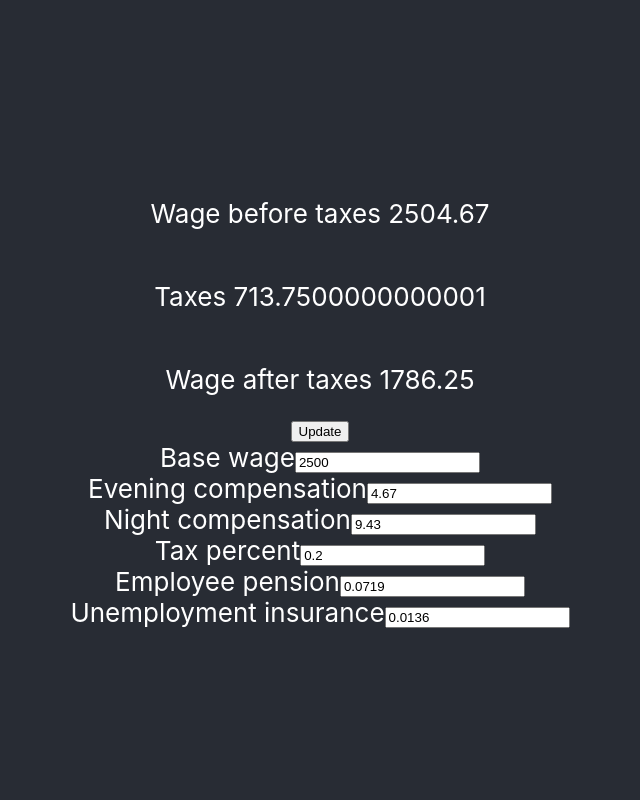
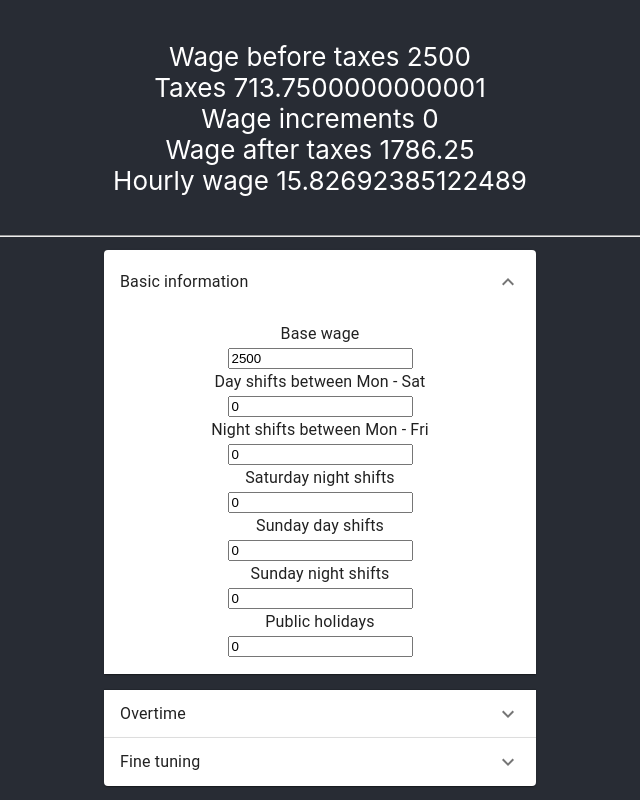
Before and after one commit to alexfour/wcalc, a React (Create React App) app: page / in a window 1280 px wide. Shown: the whole page, without its empty margins (320-960 px from the left). Built offline with nearby package versions, Linux system fonts and the light colour scheme.

Commit message:
Added all remaining inputs, added mui Accordion to house new input elements, included calculations for wage.

```diff
--- a/package.json
+++ b/package.json
@@ -6,6 +6,7 @@
   "dependencies": {
     "@emotion/react": "^11.5.0",
     "@emotion/styled": "^11.3.0",
+    "@mui/icons-material": "^5.0.5",
     "@mui/material": "^5.0.6",
     "@testing-library/jest-dom": "^5.14.1",
     "@testing-library/react": "^11.2.7",
--- a/src/App.js
+++ b/src/App.js
@@ -1,105 +1,301 @@
 import './App.css';
 import React, { useState, useEffect } from 'react';
 
+import Accordion from '@mui/material/Accordion';
+import AccordionSummary from '@mui/material/AccordionSummary';
+import AccordionDetails from '@mui/material/AccordionDetails';
+import Typography from '@mui/material/Typography';
+import ExpandMoreIcon from '@mui/icons-material/ExpandMore';
+
 function App() {
-  const [state, setState] = useState({
 
-  wage_base: 2500,
-  wage_evening_comp: 4.67,
-  wage_night_comp: 9.43,
-  wage_tax_percent: 0.2,
-  wage_employee_pension: 0.0719,
-  wage_unemployment_insurance: 0.0136,
+  const [wage_total, setWage_total] = useState(0);
+  const [wage_taxes_total, setWage_taxes_total] = useState(0);
+  const [wage_increments_total, setWage_increments_total] = useState(0);
 
-  wage_total: 0
+  const [wage_base, setWage_base] = useState(2500);
 
-  })
+  //Shift counters
+  const [shift_day_mon_sat, setShift_day_mon_sat] = useState(0);
+  const [shift_night_mon_fri, setShift_night_mon_fri] = useState(0);
+  const [shift_night_sat, setShift_night_sat] = useState(0);
+  const [shift_day_sun, setShift_day_sun] = useState(0);
+  const [shift_night_sun, setShift_night_sun] = useState(0);
+  const [shift_public_holiday, setShift_public_holiday] = useState(0);
+
+  //Overtime
+  const [shift_overtime_50, setShift_overtime_50] = useState(0);
+  const [shift_overtime_100, setShift_overtime_100] = useState(0);
+  const [shift_overtime_150, setShift_overtime_150] = useState(0);
+  const [shift_overtime_200, setShift_overtime_200] = useState(0);
+
+  const [shift_overtime_evening, setShift_overtime_evening] = useState(0);  //16-22:00
+  const [shift_overtime_night, setShift_overtime_night] = useState(0);      //22:00-06
+  const [shift_additional_increments, setShift_additional_increments] = useState(0);      //22:00-06
+
+  //Fine tuning variables
+  const [wage_evening_comp, setWage_evening_comp] = useState(4.67);
+  const [wage_night_comp, setWage_night_comp] = useState(wage_evening_comp * 2);
+  const [wage_sunday_comp, setWage_sunday_comp] = useState(0); //calculated in useEffect, also the hourly pay
+  const [wage_employee_pension, setWage_employee_pension] = useState(0.0719);
+  const [wage_unemployment_insurance, setWage_unemployment_insurance] = useState(0.0136);
+  const [wage_tax_percent, setWage_tax_percent] = useState(0.2);
+
 
 
   useEffect(() => {    // Update the document title using the browser API
-  document.title = `You're getting paid ${state.wage_base}€`;
-  });
+    document.title = `You're getting paid ${wage_total}€`;
 
+    //setWage_tax_percent(wage_base * 2);
+    setWage_sunday_comp(Number(wage_base/157.95868));
 
-  function handleChangeMultiple(evt) {
-    setState({
+    setWage_total(Number(wage_base + Number(wage_increments_total)));
+    setWage_taxes_total (Number(wage_total * (Number(wage_employee_pension) + Number(wage_unemployment_insurance) + Number(wage_tax_percent))));
+    setWage_increments_total(
+      (Number(shift_day_mon_sat) * Number(wage_evening_comp)) //mon-sat day
+    + (Number(shift_night_mon_fri) * (Number(wage_evening_comp) * 3 + Number(wage_night_comp) * 8)) //mon-fri night
+    + (Number(shift_night_sat) * (Number(wage_evening_comp) * 3 + Number(wage_night_comp) * 8 + Number(wage_sunday_comp) * 7))
+    + (Number(shift_day_sun) * (Number(wage_sunday_comp) * 12))
+    + (Number(shift_night_sun) * (Number(wage_evening_comp) * 3 + Number(wage_night_comp) * 8 + Number(wage_sunday_comp) * 5))
+    + (Number(shift_public_holiday) * (Number(wage_evening_comp) * 3 + Number(wage_night_comp) * 8 + Number(wage_sunday_comp) * 12))
+    + (Number(shift_overtime_50) * (Number(wage_sunday_comp) * 1.5))
+    + (Number(shift_overtime_100) * (Number(wage_sunday_comp) * 2))
+    + (Number(shift_overtime_150) * (Number(wage_sunday_comp) * 2,5))
+    + (Number(shift_overtime_200) * (Number(wage_sunday_comp) * 3))
+    + (Number(shift_overtime_evening) * Number(wage_evening_comp))
+    + (Number(shift_overtime_night) * Number(wage_night_comp))
+    + (Number(shift_additional_increments))
+    );
 
-      ...state,
-
-      [evt.target.name]: evt.target.value
-
-    });
-  }
+  },[wage_total, wage_base, wage_evening_comp, wage_employee_pension, wage_unemployment_insurance, wage_tax_percent, shift_day_mon_sat, shift_night_mon_fri, wage_night_comp, wage_increments_total, shift_additional_increments, shift_day_sun, shift_night_sat, shift_night_sun, shift_overtime_50, shift_overtime_evening, shift_overtime_night, shift_public_holiday, wage_sunday_comp, shift_overtime_100, shift_overtime_150, shift_overtime_200]);
 
   return (
     <div className="App">
       <header className="App-header">
-        <p>Wage before taxes {Number(state.wage_base) + Number(state.wage_evening_comp)}</p>
-        <p>Taxes {Number(state.wage_base) * (Number(state.wage_tax_percent) + Number(state.wage_employee_pension) + Number(state.wage_unemployment_insurance))}</p>
-        <p>Wage after taxes {Number(state.wage_base) -  (Number(state.wage_base) * (Number(state.wage_tax_percent) + Number(state.wage_employee_pension) + Number(state.wage_unemployment_insurance)))}</p>
-        <button onClick={handleChangeMultiple}>Update</button>
+        <p>Wage before taxes {wage_total} <br/>
+        Taxes {wage_taxes_total}<br/>
+        Wage increments {wage_increments_total}<br/>
+        Wage after taxes {wage_total - wage_taxes_total}<br/>
+        Hourly wage {wage_sunday_comp}</p>
+        <hr/>
 
+        <div>
+          <Accordion defaultExpanded>
+            <AccordionSummary
+              expandIcon={<ExpandMoreIcon />}
+              aria-controls="panel1a-content"
+              id="panel1a-header"
+            >
+              <Typography>Basic information</Typography>
+            </AccordionSummary>
+            <AccordionDetails>
+              <Typography component={'span'}>
               <form>
                 <label>
-            Base wage
+                  Base wage<br/>
                   <input
                     type="number"
-              name="wage_base"
-              value={state.wage_base}
-              onChange={handleChangeMultiple}
+                    value={wage_base}
+                    onChange={event => setWage_base(event.target.value)}
                   />
                 </label>
                 <br/>
                 <label>
-            Evening compensation
+                  Day shifts between Mon - Sat<br/>
                   <input
                     type="number"
-              name="wage_evening_comp"
-              value={state.wage_evening_comp}
-              onChange={handleChangeMultiple}
+                    value={shift_day_mon_sat}
+                    onChange={event => setShift_day_mon_sat(event.target.value)}
                   />
                 </label>
                 <br/>
                 <label>
-            Night compensation
+                  Night shifts between Mon - Fri<br/>
                   <input
                     type="number"
-              name="wage_night_comp"
-              value={state.wage_night_comp}
-              onChange={handleChangeMultiple}
+                    value={shift_night_mon_fri}
+                    onChange={event => setShift_night_mon_fri(event.target.value)}
                   />
                 </label>
                 <br/>
                 <label>
-            Tax percent
+                  Saturday night shifts<br/>
                   <input
                     type="number"
-              name="wage_tax_percent"
-              value={state.wage_tax_percent}
-              onChange={handleChangeMultiple}
+                    value={shift_night_sat}
+                    onChange={event => setShift_night_sat(event.target.value)}
                   />
                 </label>
                 <br/>
                 <label>
-            Employee pension
+                  Sunday day shifts<br/>
                   <input
                     type="number"
-              name="wage_employee_pension"
-              value={state.wage_employee_pension}
-              onChange={handleChangeMultiple}
+                    value={shift_day_sun}
+                    onChange={event => setShift_day_sun(event.target.value)}
                   />
                 </label>
                 <br/>
                 <label>
-            Unemployment insurance
+                  Sunday night shifts<br/>
                   <input
                     type="number"
-              name="wage_unemployment_insurance"
-              value={state.wage_unemployment_insurance}
-              onChange={handleChangeMultiple}
+                    value={shift_night_sun}
+                    onChange={event => setShift_night_sun(event.target.value)}
+                  />
+                </label>
+                <br/>
+                <label>
+                  Public holidays<br/>
+                  <input
+                    type="number"
+                    value={shift_public_holiday}
+                    onChange={event => setShift_public_holiday(event.target.value)}
+                  />
+                </label>
+                <br/>
+              </form>
+              </Typography>
+            </AccordionDetails>
+          </Accordion>
+          <Accordion>
+            <AccordionSummary
+              expandIcon={<ExpandMoreIcon />}
+              aria-controls="panel2a-content"
+              id="panel2a-header"
+            >
+              <Typography>Overtime</Typography>
+            </AccordionSummary>
+            <AccordionDetails>
+              <Typography component={'span'}>
+              <form>
+                <label>
+                  Overtime 50%<br/>
+                  <input
+                    type="number"
+                    value={shift_overtime_50}
+                    onChange={event => setShift_overtime_50(event.target.value)}
+                  />
+                </label>
+                <br/>
+                <label>
+                  Overtime 100%<br/>
+                  <input
+                    type="number"
+                    value={shift_overtime_100}
+                    onChange={event => setShift_overtime_100(event.target.value)}
+                  />
+                </label>
+                <br/>
+                <label>
+                  Overtime 150%<br/>
+                  <input
+                    type="number"
+                    value={shift_overtime_150}
+                    onChange={event => setShift_overtime_150(event.target.value)}
+                  />
+                </label>
+                <br/>
+                <label>
+                  Overtime 200%<br/>
+                  <input
+                    type="number"
+                    value={shift_overtime_200}
+                    onChange={event => setShift_overtime_200(event.target.value)}
+                  />
+                </label>
+                <br/>
+                <label>
+                  Evening overtime hours<br/>
+                  <input
+                    type="number"
+                    value={shift_overtime_evening}
+                    onChange={event => setShift_overtime_evening(event.target.value)}
+                  />
+                </label>
+                <br/>
+                <label>
+                  Night overtime hours<br/>
+                  <input
+                    type="number"
+                    value={shift_overtime_night}
+                    onChange={event => setShift_overtime_night(event.target.value)}
+                  />
+                </label>
+                <br/>
+                <label>
+                  Additional wage increments<br/>
+                  <input
+                    type="number"
+                    value={shift_additional_increments}
+                    onChange={event => setShift_additional_increments(event.target.value)}
+                  />
+                </label>
+                <br/>
+              </form>
+              </Typography>
+            </AccordionDetails>
+          </Accordion>
+          <Accordion>
+            <AccordionSummary
+              expandIcon={<ExpandMoreIcon />}
+              aria-controls="panel3a-content"
+              id="panel3a-header"
+            >
+              <Typography>Fine tuning</Typography>
+            </AccordionSummary>
+            <AccordionDetails>
+              <Typography component={'span'}>
+                <form>
+                  <label>
+                  Evening compensation<br/>
+                  <input
+                    type="number"
+                    value={wage_evening_comp}
+                    onChange={event => setWage_evening_comp(event.target.value)}
+                  />
+                  </label>
+                  <br/>
+                  <label>
+                    Night compensation<br/>
+                    <input
+                      type="number"
+                      value={wage_night_comp}
+                      onChange={event => setWage_night_comp(event.target.value)}
+                    />
+                  </label>
+                  <br/>
+                  <label>
+                    Tax percent<br/>
+                    <input
+                      type="number"
+                      value={wage_tax_percent}
+                      onChange={event => setWage_tax_percent(event.target.value)}
+                    />
+                  </label>
+                  <br/>
+                  <label>
+                    Employee pension<br/>
+                    <input
+                      type="number"
+                      value={wage_employee_pension}
+                      onChange={event => setWage_employee_pension(event.target.value)}
+                    />
+                  </label>
+                  <br/>
+                  <label>
+                    Unemployment insurance<br/>
+                    <input
+                      type="number"
+                      value={wage_unemployment_insurance}
+                      onChange={event => setWage_unemployment_insurance(event.target.value)}
                     />
                   </label>
                 </form>
+              </Typography>
+            </AccordionDetails>
+          </Accordion>
+        </div>
       </header>
     </div>
   );
--- a/src/index.css
+++ b/src/index.css
@@ -11,3 +11,12 @@ code {
   font-family: source-code-pro, Menlo, Monaco, Consolas, 'Courier New',
     monospace;
 }
+
+form {
+  margin: 0 auto;
+  width:400px;
+}
+
+hr {
+  width: 100%;
+}
```
Also changed, not shown: 1 other file (tests, documents, lock files or other folders). Lines whose indentation alone changed are shown as unchanged.
